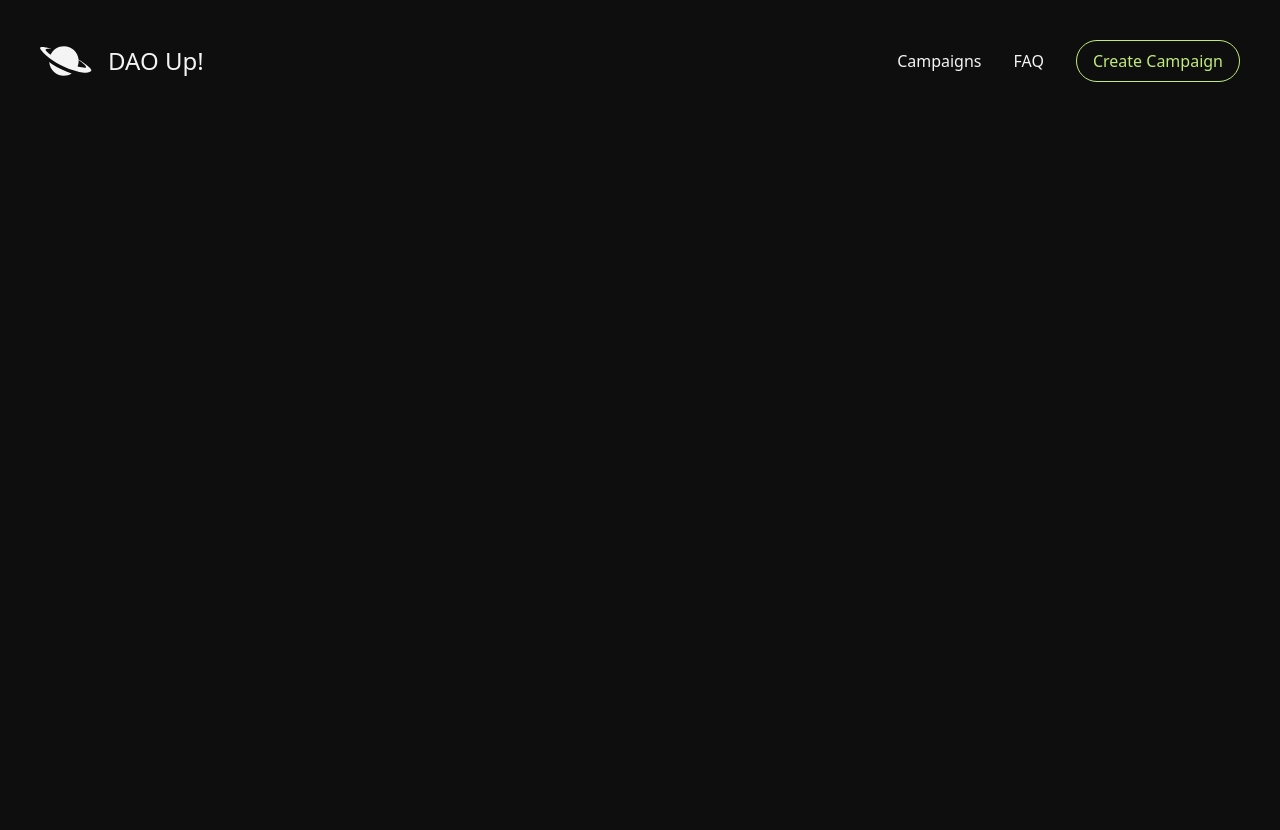
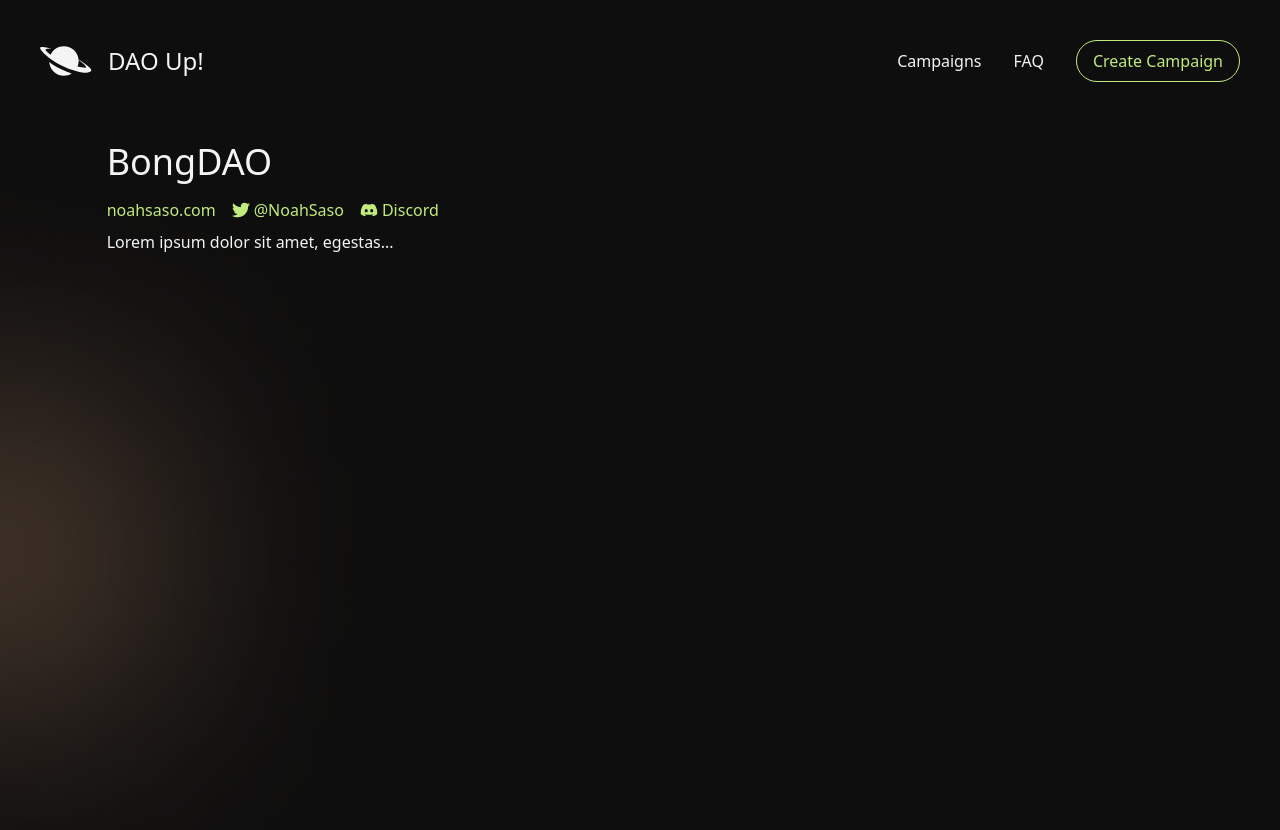
Before and after one commit to NoahSaso/dao-up, a Next.js app in the folder ui/: page /campaign/1 in a window 1280 px wide. Before the commit this address had no page. Shown: the top 830 px of the page. Before the commit the page ends 800 px from the top, so only its background shows below. Built offline with nearby package versions, Linux system fonts and the light colour scheme.

Commit message:
started adding individual campaign page

```diff
--- /dev/null
+++ b/ui/pages/campaign/[id].tsx
@@ -0,0 +1,114 @@
+import cn from "classnames"
+import type { NextPage } from "next"
+import Image from "next/image"
+import { useRouter } from "next/router"
+import { FC } from "react"
+import { IconType } from "react-icons"
+import { AiOutlineExclamationCircle } from "react-icons/ai"
+import { FaDiscord, FaTwitter } from "react-icons/fa"
+
+import { CenteredColumn } from "../../components"
+import { campaigns } from "../../services/campaigns"
+
+interface CampaignLinkProps {
+  href: string
+  label: string
+  Icon?: IconType
+}
+const CampaignLink: FC<CampaignLinkProps> = ({ href, label, Icon }) => (
+  <a
+    href={href}
+    target="_blank"
+    rel="noopener noreferrer"
+    className={cn(
+      "mr-4 last:mr-0",
+      "flex flex-row items-center",
+      "hover:opacity-70"
+    )}
+  >
+    {!!Icon && <Icon className="mr-1" size={18} />}
+    {label}
+  </a>
+)
+
+const Campaign: NextPage = () => {
+  const { query, isReady } = useRouter()
+
+  const campaign = isReady ? campaigns.find((c) => c.id === query.id) : null
+  if (!isReady || !campaign) return null
+
+  const {
+    name,
+    description,
+    imageUrl,
+
+    website,
+    twitter,
+    discord,
+
+    asset,
+    goal,
+    pledged,
+    supporters,
+    supply,
+  } = campaign
+
+  return (
+    <>
+      <div
+        className={cn(
+          "absolute top-0 left-0",
+          "opacity-70",
+          "w-3/4 md:w-1/2 lg:w-2/5 xl:w-1/3"
+        )}
+      >
+        <Image
+          src="/images/campaign_orange_blur.png"
+          alt=""
+          width={341}
+          height={684}
+          layout="responsive"
+        />
+      </div>
+
+      <CenteredColumn className="pt-5">
+        <h1 className="text-4xl">{name}</h1>
+
+        {!!(website || twitter || discord) && (
+          <div
+            className={cn(
+              "flex flex-row items-center",
+              "text-green",
+              "mt-4 mb-2"
+            )}
+          >
+            {!!website && (
+              <CampaignLink href={website} label={new URL(website).hostname} />
+            )}
+            {!!twitter && (
+              <CampaignLink
+                href={`https://twitter.com/${twitter}`}
+                label={(twitter.startsWith("@") ? "" : "@") + twitter}
+                Icon={FaTwitter}
+              />
+            )}
+            {!!discord && (
+              <CampaignLink href={discord} label="Discord" Icon={FaDiscord} />
+            )}
+          </div>
+        )}
+
+        <p>{description}</p>
+
+        {pledged > goal && (
+          <p className="flex flex-row items-center mt-8">
+            This campaign is overfunded.
+            <AiOutlineExclamationCircle className="ml-1" size={18} />
+          </p>
+        )}
+      </CenteredColumn>
+    </>
+  )
+}
+
+export default Campaign
--- a/ui/pages/campaigns.tsx
+++ b/ui/pages/campaigns.tsx
@@ -5,75 +5,36 @@ import Image from "next/image"
 import { FC, useEffect, useState } from "react"
 
 import { CenteredColumn } from "../components"
+import { campaigns } from "../services/campaigns"
 
-interface Campaign {
-  id: string
-  name: string
-  pledged: string
-  funded: number
-  description: string
-}
 interface CampaignProps {
   campaign: Campaign
 }
 const Campaign: FC<CampaignProps> = ({
-  campaign: { name, pledged, funded, description },
+  campaign: { name, pledged, asset, goal, description },
 }) => (
   <div
     className={cn(
       "flex flex-row justify-start items-stretch",
       "bg-card p-10 rounded-3xl",
       "border border-card hover:border-green",
-      "transition"
+      "transition",
+      "cursor-pointer"
     )}
   >
     <div className="bg-green w-[135px] h-[135px]"></div>
     <div className="ml-5">
       <h2 className="font-medium text-xl">{name}</h2>
-      <p className="text-lg text-green">{pledged} $JUNO pledged</p>
-      <p className="text-lg text-white">{funded}% funded</p>
+      <p className="text-lg text-green">
+        {pledged.toLocaleString()} {asset} pledged
+      </p>
+      <p className="text-lg text-white">
+        {((100 * pledged) / goal).toFixed(0)}% funded
+      </p>
       <p className="mt-5">{description}</p>
     </div>
   </div>
 )
-
-const campaigns: Campaign[] = [
-  {
-    id: "1",
-    name: "BongDAO",
-    pledged: "100,000",
-    funded: 10,
-    description: "Lorem ipsum dolor sit amet, egestas...",
-  },
-  {
-    id: "2",
-    name: "HouseDAO",
-    pledged: "500,000",
-    funded: 50,
-    description: "Lorem ipsum dolor sit amet, egestas...",
-  },
-  {
-    id: "3",
-    name: "RentDAO",
-    pledged: "200,000",
-    funded: 20,
-    description: "Lorem ipsum dolor sit amet, egestas...",
-  },
-  {
-    id: "4",
-    name: "GroceryDAO",
-    pledged: "900,000",
-    funded: 90,
-    description: "Lorem ipsum dolor sit amet, egestas...",
-  },
-  {
-    id: "5",
-    name: "MicroGridDAO",
-    pledged: "1,200,000",
-    funded: 120,
-    description: "Lorem ipsum dolor sit amet, egestas...",
-  },
-]
 
 let latestFilter = 0
 
--- /dev/null
+++ b/ui/services/campaigns.ts
@@ -0,0 +1,71 @@
+export const campaigns: Campaign[] = [
+  {
+    id: "1",
+    name: "BongDAO",
+    description: "Lorem ipsum dolor sit amet, egestas...",
+
+    asset: "$JUNO",
+    goal: 100000,
+    pledged: 10000,
+    supporters: 10,
+    supply: 100000,
+
+    website: 'https://noahsaso.com',
+    twitter: 'NoahSaso',
+    discord: 'test',
+
+    activity: [],
+  },
+  {
+    id: "2",
+    name: "HouseDAO",
+    description: "Lorem ipsum dolor sit amet, egestas...",
+
+    asset: "$JUNO",
+    goal: 1000000,
+    pledged: 700000,
+    supporters: 7,
+    supply: 1000000,
+
+    activity: [],
+  },
+  {
+    id: "3",
+    name: "RentDAO",
+    description: "Lorem ipsum dolor sit amet, egestas...",
+
+    asset: "$JUNO",
+    goal: 500000,
+    pledged: 200000,
+    supporters: 200,
+    supply: 1000000,
+
+    activity: [],
+  },
+  {
+    id: "4",
+    name: "GroceryDAO",
+    description: "Lorem ipsum dolor sit amet, egestas...",
+
+    asset: "$JUNO",
+    goal: 1000000,
+    pledged: 900000,
+    supporters: 45,
+    supply: 1000000,
+
+    activity: [],
+  },
+  {
+    id: "5",
+    name: "MicroGridDAO",
+    description: "Lorem ipsum dolor sit amet, egestas...",
+
+    asset: "$JUNO",
+    goal: 1000000,
+    pledged: 1200000,
+    supporters: 8,
+    supply: 1200000,
+
+    activity: [],
+  },
+]
--- a/ui/styles/globals.scss
+++ b/ui/styles/globals.scss
@@ -1,6 +1,10 @@
 @import "tailwindcss/base";
 @import "tailwindcss/components";
 @import "tailwindcss/utilities";
+
+* {
+  box-sizing: border-box;
+}
 
 html {
   scroll-behavior: smooth;
@@ -24,8 +28,9 @@ a {
   text-decoration: none;
 }
 
-* {
-  box-sizing: border-box;
+a > svg,
+p > svg {
+  display: inline-block;
 }
 
 .green-list {
```
Also changed, not shown: ui/types.d.ts (added, +25 -0 lines), ui/public/images/campaign_orange_blur.png (added).
